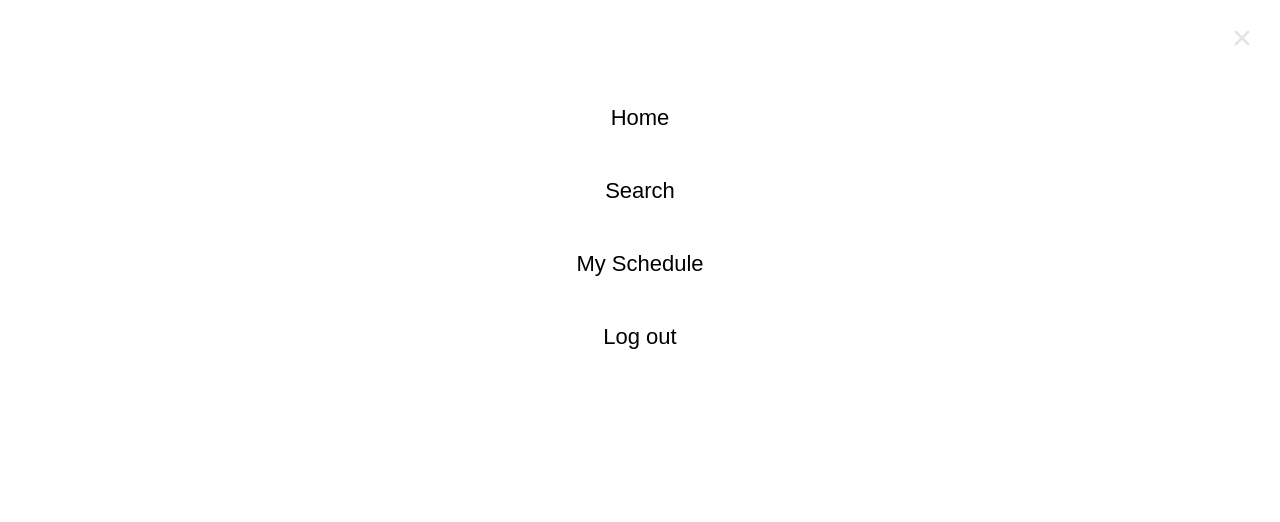
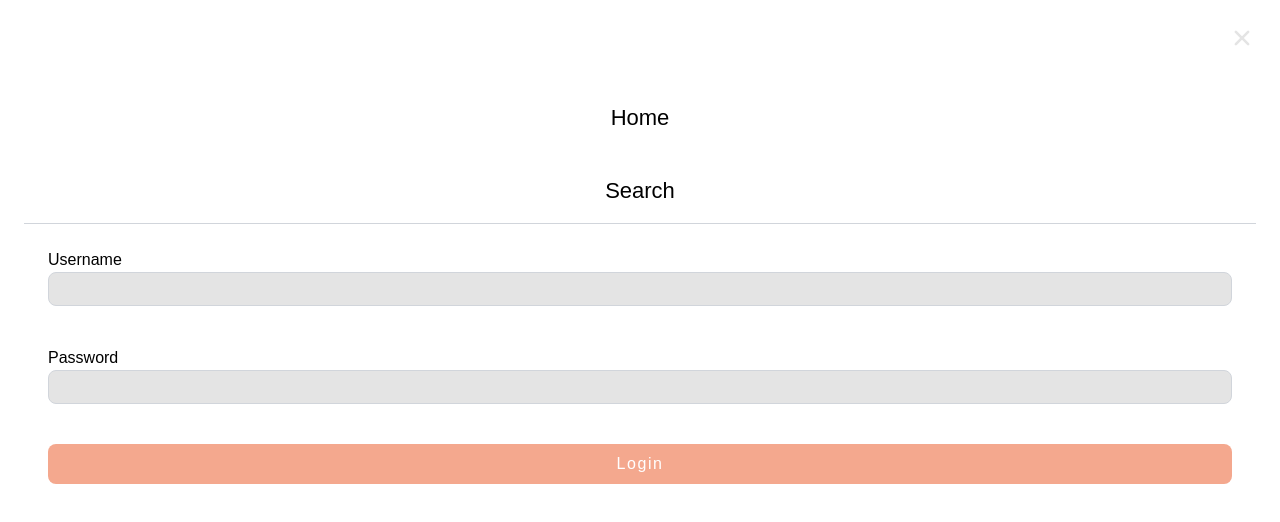
Before and after one commit to rts-cmk-wu07/wu07-terminsprove-celinerh, a React (Create React App) app: page /schedule in a window 1280 px wide. Both pictures are taken after a click on the icon 1242 px from the left and 38 px from the top of the page. Shown: the top 522 px of the page. Built offline with nearby package versions, Linux system fonts and the light colour scheme.

Commit message:
login and token

```diff
--- a/src/components/Menu.js
+++ b/src/components/Menu.js
@@ -1,9 +1,56 @@
 import { Link } from "react-router-dom";
 import { IoClose } from "react-icons/io5";
+import { useToken } from "../contexts/TokenContext";
+import { useForm } from "react-hook-form";
+import { yupResolver } from "@hookform/resolvers/yup";
+import * as yup from "yup";
 
 function Menu({ setShowMenu }) {
+  const { token, setToken } = useToken();
+
+  const schema = yup
+    .object({
+      username: yup
+        .string()
+        .required("Username is missing")
+        .matches(/^[a-z0-9]+$/i, "Valid characters: a-z and 0-9"),
+      password: yup
+        .string()
+        .required("Password is missing")
+        .matches(/^[a-z0-9]+$/i, "Valid characters: a-z and 0-9"),
+    })
+    .required();
+
+  const {
+    register,
+    handleSubmit,
+    formState: { errors },
+  } = useForm({ mode: "onBlur", resolver: yupResolver(schema) });
+
+  const onSubmit = (data) => {
+    fetch("http://localhost:4000/auth/token", {
+      method: "POST",
+      headers: {
+        "Content-Type": "application/json",
+      },
+      body: JSON.stringify({
+        username: data.username,
+        password: data.password,
+      }),
+    })
+      .then((response) => {
+        if (!response.ok) {
+          throw Error("Could not fetch the data for that resource");
+        }
+        return response.json();
+      })
+      .then((data) => {
+        setToken(data);
+      });
+  };
+
   return (
-    <div className="absolute top-0 left-0 z-50 h-full w-full bg-white p-6">
+    <div className="absolute inset-0 z-50 bg-white p-6">
       <ul className="flex flex-col items-center gap-10 text-small">
         <li className="ml-auto">
           <button
@@ -35,6 +82,8 @@ function Menu({ setShowMenu }) {
             Search
           </Link>
         </li>
+        {token && (
+          <>
             <li>
               <Link
                 to="/schedule"
@@ -46,9 +95,53 @@ function Menu({ setShowMenu }) {
               </Link>
             </li>
             <li>
-          <button>Log out</button>
+              <button onClick={() => setToken(null)}>Log out</button>
             </li>
+          </>
+        )}
       </ul>
+      {!token && (
+        <form
+          className="flex flex-col gap-4 border-t border-gray-300 mt-4 p-6"
+          onSubmit={handleSubmit(onSubmit)}
+        >
+          <label className="flex flex-col">
+            Username
+            <input
+              className="bg-secondary py-1 px-2 rounded-lg border border-gray-300"
+              type="text"
+              {...register("username")}
+            />
+            {errors.username?.message ? (
+              <p className="text-red-600 text-sm tracking-wide leading-6">
+                {errors.username?.message}
+              </p>
+            ) : (
+              <p className="leading-6">&nbsp;</p>
+            )}
+          </label>
+          <label className="flex flex-col">
+            Password
+            <input
+              className="bg-secondary py-1 px-2 rounded-lg border border-gray-300"
+              type="password"
+              {...register("password")}
+            />
+            {errors.password?.message ? (
+              <p className="text-red-600 text-sm tracking-wide leading-6">
+                {errors.password?.message}
+              </p>
+            ) : (
+              <p className="leading-6">&nbsp;</p>
+            )}
+          </label>
+          <input
+            className="bg-primary rounded-lg text-white py-2 tracking-widest text-md"
+            type="submit"
+            value="Login"
+          />
+        </form>
+      )}
     </div>
   );
 }
```
Lines whose indentation alone changed are shown as unchanged.
